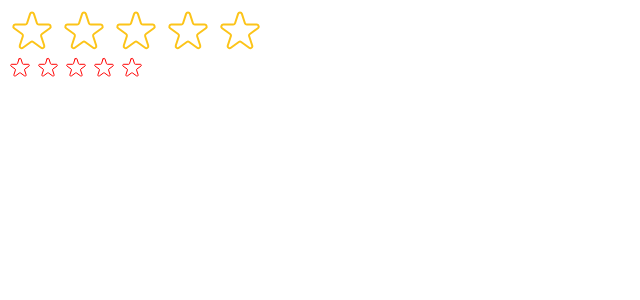
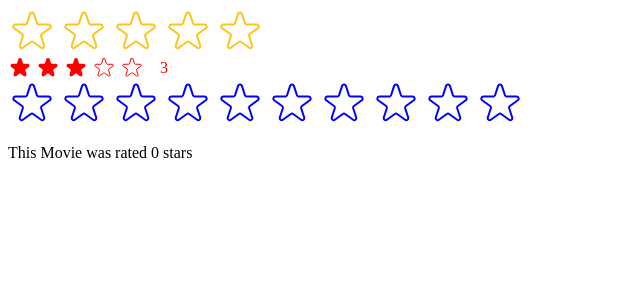
Before and after one commit to Shahnoow/popcorn, a React (Create React App) app: page / in a window 1280 px wide. Shown: the top 300 px of the page, without its empty margins (0-640 px from the left). Built offline with nearby package versions, Linux system fonts and the light colour scheme.

Commit message:
Initial commit

```diff
--- a/src/StarRating.js
+++ b/src/StarRating.js
@@ -1,5 +1,5 @@
 import { useState } from "react";
-
+import { PropTypes } from "prop-types";
 const containStyle = {
   display: "flex",
   alignItems: "center",
@@ -19,18 +19,31 @@
   color: "yellow",
 };
 
+StarRating.propTypes = {
+  maxRating: PropTypes.number,
+  defaultRating: PropTypes.number,
+  color: PropTypes.string,
+  size: PropTypes.number,
+  messages: PropTypes.array,
+  className: PropTypes.string,
+  onSetRating: PropTypes.func,
+};
+
 export default function StarRating({
   maxRating = 5,
   color = "#fcc419",
   size = 48,
   className = "",
   messages = [],
+  defaultRating = 0,
+  onSetRating,
 }) {
-  const [rating, setRating] = useState(0);
+  const [rating, setRating] = useState(defaultRating);
   const [tempRating, setTempRating] = useState(0);
 
   function handleRating(rating) {
     setRating(rating);
+    onSetRating(rating);
   }
 
   const textStyle = {
--- a/src/index.js
+++ b/src/index.js
@@ -1,9 +1,16 @@
-import React from "react";
+import React, { useState } from "react";
 import ReactDOM from "react-dom/client";
 import StarRating from "./StarRating";
-// import "./index.css";
-// import App from "./App";
-// import reportWebVitals from "./reportWebVitals";
+
+function Test() {
+  const [movieRating, setMovieRating] = useState(0);
+  return (
+    <div>
+      <StarRating color="blue" maxRating={10} onSetRating={setMovieRating} />
+      <p>This Movie was rated {movieRating} stars</p>
+    </div>
+  );
+}
 
 const root = ReactDOM.createRoot(document.getElementById("root"));
 root.render(
@@ -12,7 +19,8 @@
       maxRating={5}
       messages={["Terrible", "Bad", "Okay", "Good", "Amazing"]}
     />
-    <StarRating size={24} color="red" className="test" />
+    <StarRating size={24} color="red" className="test" defaultRating={3} />
+    <Test />
   </React.StrictMode>
 );
 
```
